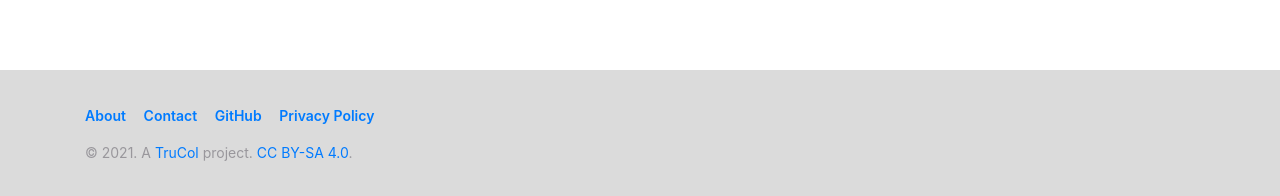
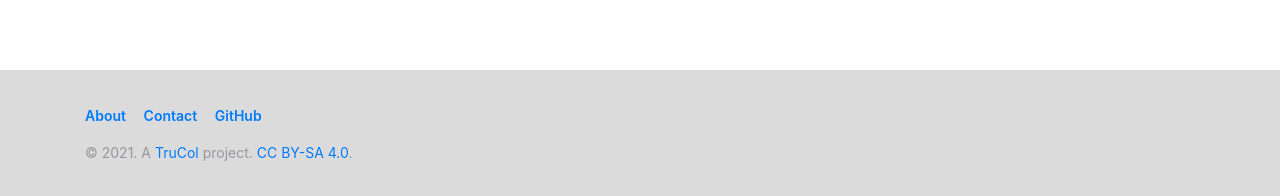
Before and after one commit to TruCol/TruCol.github.io, a Jekyll site: the page built from index.html, in a window 1280 px wide. Shown: the part 1215-1411 px from the top of the page. Built offline with Jekyll 4.4.1, drawn with Linux system fonts in a browser that asks for light colours.

Commit message:
removed privacy policy which was not ours

```diff
--- a/_includes/footer.html
+++ b/_includes/footer.html
@@ -1,6 +1,6 @@
 <footer class="site-footer">
   <div class="container">
-    <p style="font-size: 14px; font-weight: 600"><a href="/about/">About</a>&nbsp;&nbsp;&nbsp;&nbsp; <a href="/contact/">Contact</a>&nbsp;&nbsp;&nbsp;&nbsp; <a href="https://github.com/trucol/trucol">GitHub</a>&nbsp;&nbsp;&nbsp;&nbsp;  <a href="https://app.termly.io/document/privacy-policy/1ca2b712-96e3-46bf-a8f1-d0035d389e7d">Privacy Policy</a></p>
+    <p style="font-size: 14px; font-weight: 600"><a href="/about/">About</a>&nbsp;&nbsp;&nbsp;&nbsp; <a href="/contact/">Contact</a>&nbsp;&nbsp;&nbsp;&nbsp; <a href="https://github.com/trucol/trucol">GitHub</a>&nbsp;&nbsp;&nbsp;&nbsp;</p>
     <p style="margin-top: 15px; font-size: 14px;">&#169; {{ site.time | date: '%Y' }}. A <a href="#">{{ site.author.name }}</a> project. <a rel="license" href="https://creativecommons.org/licenses/by-sa/4.0/">CC BY-SA 4.0</a>.</p>
   </div>
 </footer>
```
